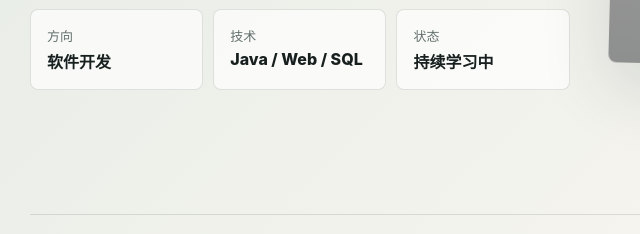
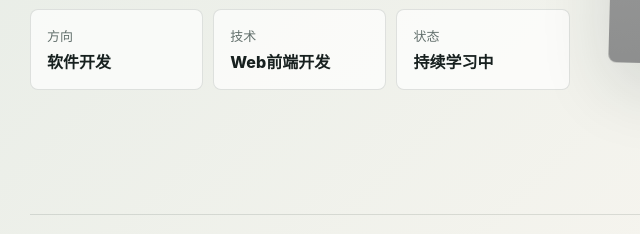
Before and after one commit to zwhdggg/personal-website, a plain HTML site: page index.html in a window 1280 px wide. Shown: the part 566-800 px from the top of the page, 20-660 px from the left. Drawn offline with Linux system fonts and the light colour scheme; grey boxes are pictures that could not be loaded.

Commit message:
Updata website

```diff
--- a/index.html
+++ b/index.html
@@ -53,7 +53,7 @@
             </div>
             <div>
               <dt>技术</dt>
-              <dd>Java / Web / SQL</dd>
+              <dd> Web前端开发 </dd>
             </div>
             <div>
               <dt>状态</dt>
```
